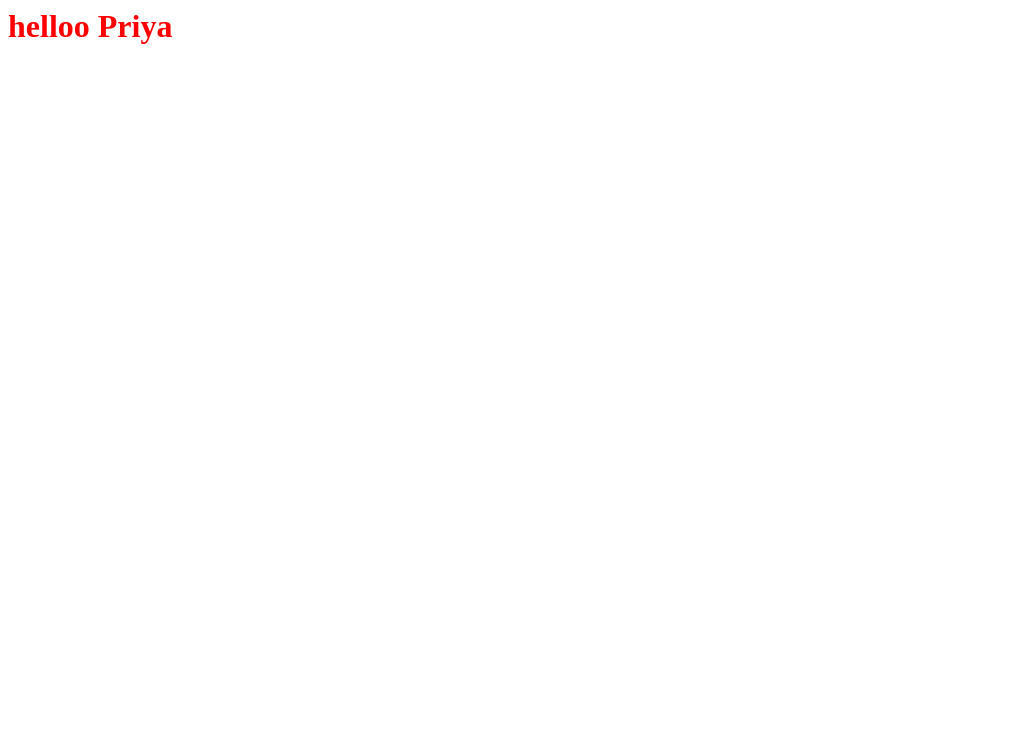
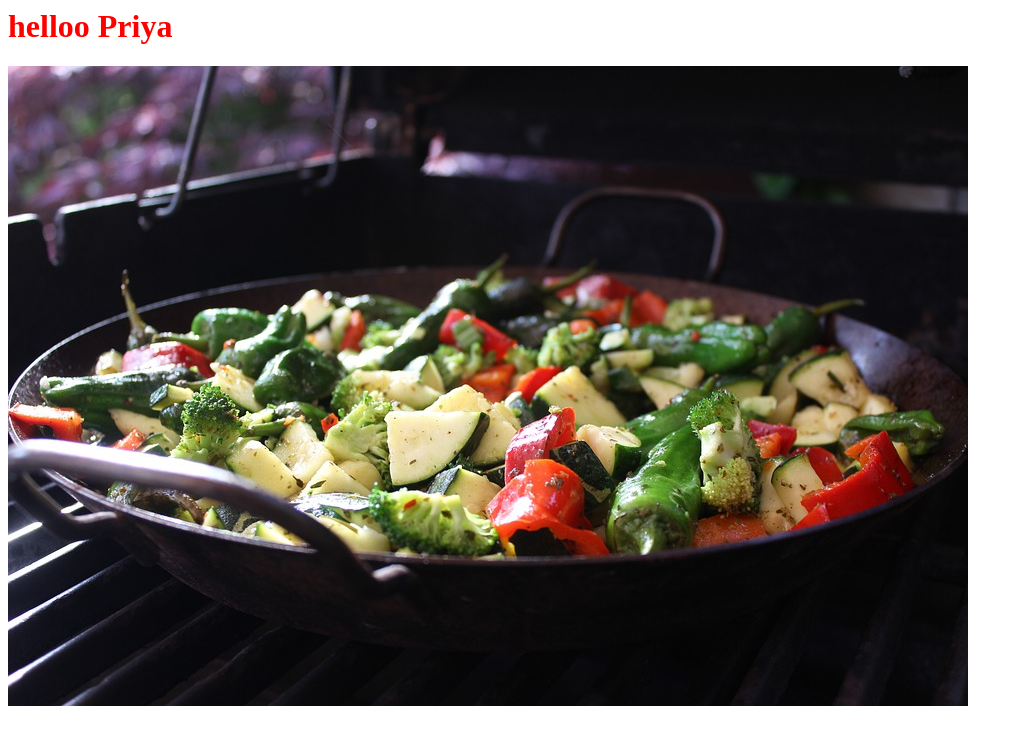
Before and after one commit to Priya-kolluru/madhu, a plain HTML site: page index.html in a window 1280 px wide. Shown: the whole page, without its empty margins (0-1023 px from the left). Drawn offline with Linux system fonts and the light colour scheme.

Commit message:
Update index.html

```diff
--- a/index.html
+++ b/index.html
@@ -5,5 +5,6 @@
   </head>
   <body>
     <h1>helloo Priya</h1>
+    <img src="img1.jpg">
   </body>
 </html>
```
